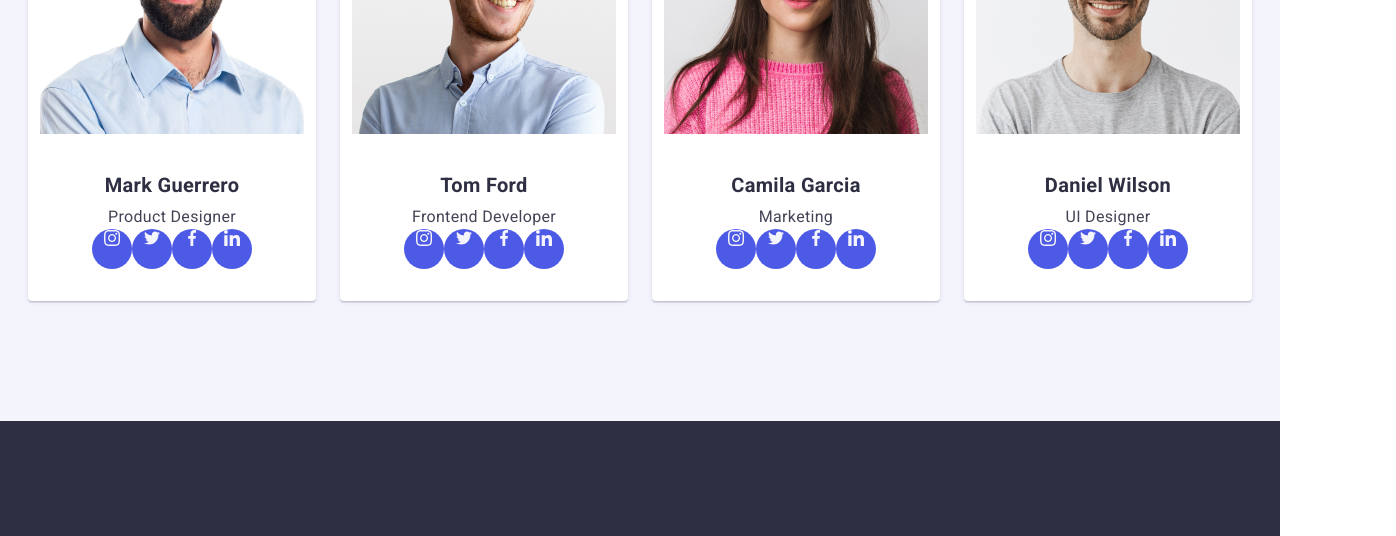
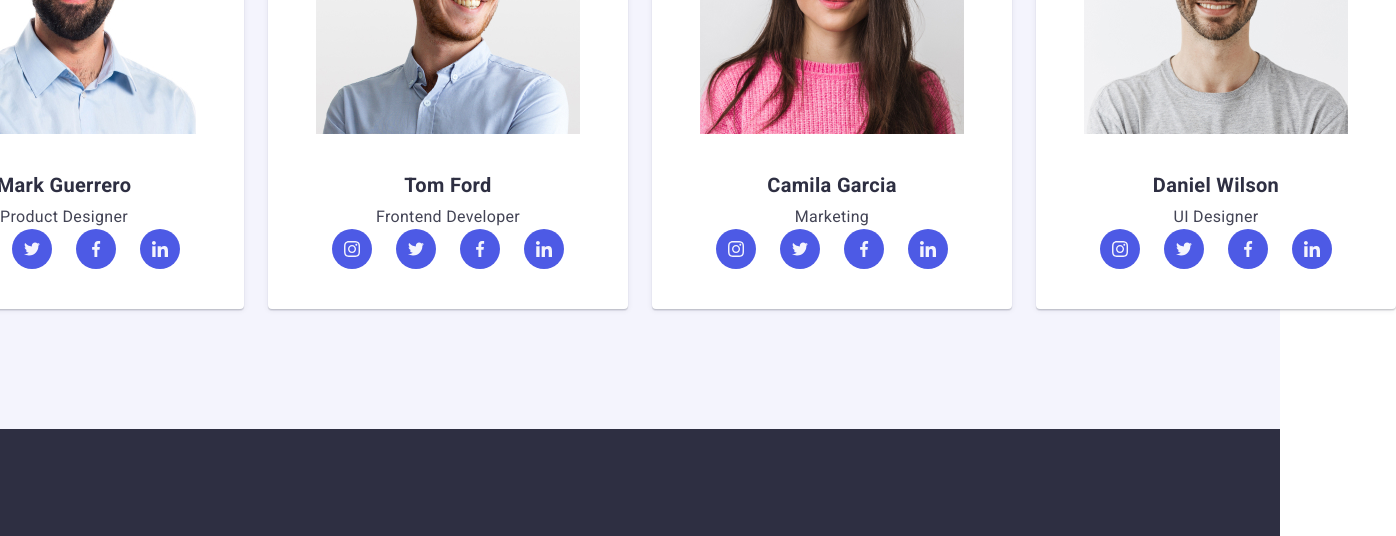
Before and after one commit to Mykhailo-Sizov/goit-markup-hw-04, a plain HTML site: page index.html in a window 1280 px wide. Shown: the part 2163-2699 px from the top of the page, 1396 px wide, since content can reach past the window. Drawn offline with nearby package versions, Linux system fonts and the light colour scheme.

Commit message:
position

```diff
--- a/css/styles.css
+++ b/css/styles.css
@@ -344,8 +344,9 @@ border-radius: 0px 0px 4px 4px;
 
 .icon-list {
     display: flex;
-    /* display: inline-block; */
     justify-content: space-between;
+    width: 232px;
+    height: 48px;
 
 
 }
@@ -358,7 +359,11 @@ border-radius: 0px 0px 4px 4px;
 }
 
 .icon {
-   align-items: center;
+    width: 100%;
+    height: 100%;
+    display: flex;
+    align-items: center;
+    justify-content: center;
 }
 
 .svg-icon {
--- a/index.html
+++ b/index.html
@@ -157,21 +157,21 @@
                                     </a>
                                 </li>
                                 <li class="icon-item">
-                                    <a href="">
+                                    <a class="icon" href="">
                                         <svg class="svg-icon">
                                             <use href="./img/symbol-defs.svg#icon-twitter-1"></use>
                                         </svg>
                                     </a>
                                 </li>
                                 <li class="icon-item">
-                                   <a href="">
+                                   <a class="icon" href="">
                                         <svg class="svg-icon">
                                             <use href="./img/symbol-defs.svg#icon-facebook-1"></use>
                                         </svg>
                                     </a>
                                 </li>
                                 <li class="icon-item">
-                                    <a href="">
+                                    <a class="icon" href="">
                                         <svg class="svg-icon">
                                             <use href="./img/symbol-defs.svg#icon-linkedin-1"></use>
                                         </svg>
@@ -194,21 +194,21 @@
                                     </a>
                                 </li>
                                 <li class="icon-item">
-                                    <a href="">
+                                    <a class="icon" href="">
                                         <svg class="svg-icon">
                                             <use href="./img/symbol-defs.svg#icon-twitter-1"></use>
                                         </svg>
                                     </a>
                                 </li>
                                 <li class="icon-item">
-                                   <a href="">
+                                   <a class="icon" href="">
                                         <svg class="svg-icon">
                                             <use href="./img/symbol-defs.svg#icon-facebook-1"></use>
                                         </svg>
                                     </a>
                                 </li>
                                 <li class="icon-item">
-                                    <a href="">
+                                    <a class="icon" href="">
                                         <svg class="svg-icon">
                                             <use href="./img/symbol-defs.svg#icon-linkedin-1"></use>
                                         </svg>
@@ -231,21 +231,21 @@
                                     </a>
                                 </li>
                                 <li class="icon-item">
-                                    <a href="">
+                                    <a class="icon" href="">
                                         <svg class="svg-icon">
                                             <use href="./img/symbol-defs.svg#icon-twitter-1"></use>
                                         </svg>
                                     </a>
                                 </li>
                                 <li class="icon-item">
-                                   <a href="">
+                                   <a class="icon" href="">
                                         <svg class="svg-icon">
                                             <use href="./img/symbol-defs.svg#icon-facebook-1"></use>
                                         </svg>
                                     </a>
                                 </li>
                                 <li class="icon-item">
-                                    <a href="">
+                                    <a class="icon" href="">
                                         <svg class="svg-icon">
                                             <use href="./img/symbol-defs.svg#icon-linkedin-1"></use>
                                         </svg>
```
